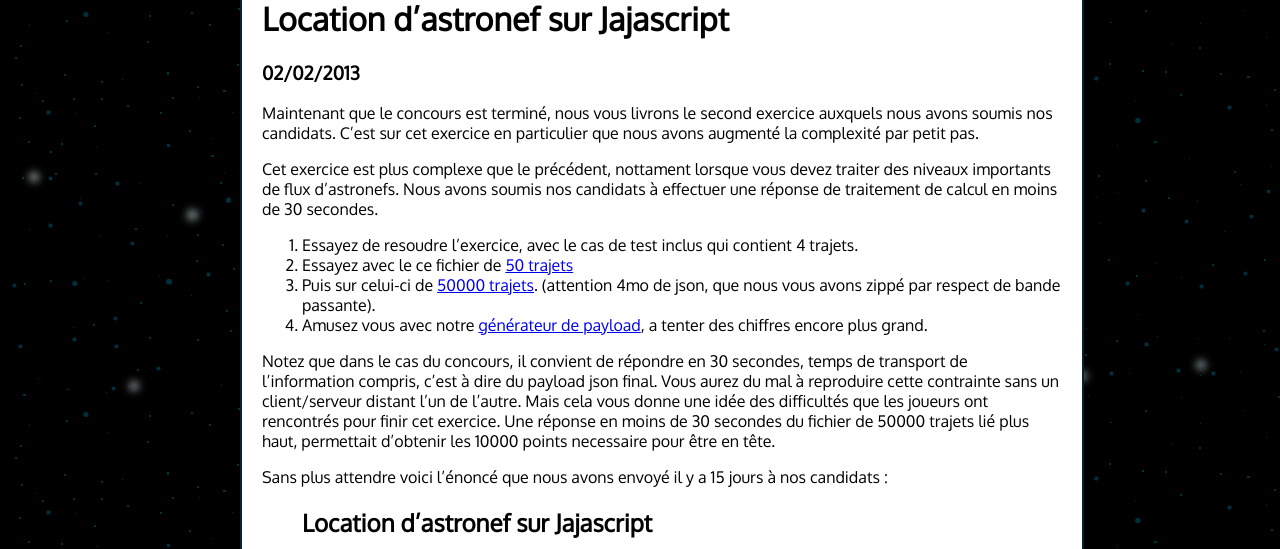
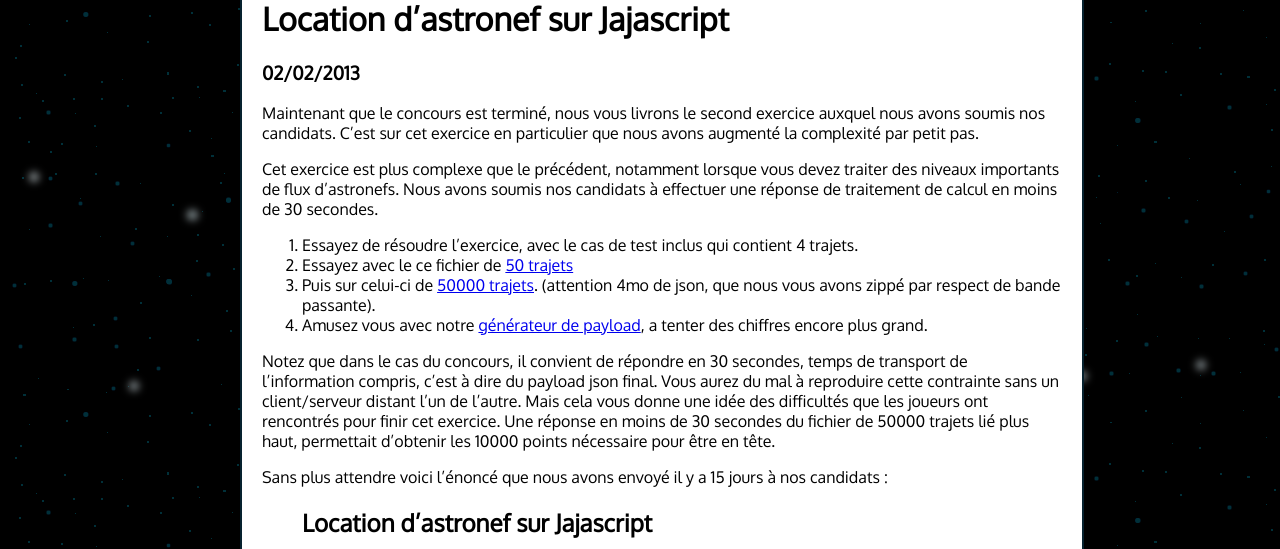
Before and after one commit to CodeStory/code-story-blog, a Jekyll site: the page built from _posts/2013-02-02-jajascript.markdown, in a window 1280 px wide. Shown: the part 245-794 px from the top of the page. Built offline with Jekyll 4.4.1, drawn with Linux system fonts in a browser that asks for light colours; comment, search, counter and statistics services are not loaded.

Commit message:
Corrections

```diff
--- a/_posts/2013-02-02-jajascript.markdown
+++ b/_posts/2013-02-02-jajascript.markdown
@@ -6,16 +6,16 @@ badge: fatty
 category: post
 ---
 
-Maintenant que le concours est terminé, nous vous livrons le second exercice auxquels nous avons soumis nos candidats. C'est sur cet exercice en particulier que nous avons augmenté la complexité par petit pas.
+Maintenant que le concours est terminé, nous vous livrons le second exercice auxquel nous avons soumis nos candidats. C'est sur cet exercice en particulier que nous avons augmenté la complexité par petit pas.
 
-Cet exercice est plus complexe que le précédent, nottament lorsque vous devez traiter des niveaux importants de flux d'astronefs. Nous avons soumis nos candidats à effectuer une réponse de traitement de calcul en moins de 30 secondes.
+Cet exercice est plus complexe que le précédent, notamment lorsque vous devez traiter des niveaux importants de flux d'astronefs. Nous avons soumis nos candidats à effectuer une réponse de traitement de calcul en moins de 30 secondes.
 
-1. Essayez de resoudre l'exercice, avec le cas de test inclus qui contient 4 trajets.
+1. Essayez de résoudre l'exercice, avec le cas de test inclus qui contient 4 trajets.
 2. Essayez avec le ce fichier de [50 trajets](http://code-story.net/data/jajascript-50.zip)
 3. Puis sur celui-ci de [50000 trajets](http://code-story.net/data/jajascript-10k.zip). (attention 4mo de json, que nous vous avons zippé par respect de bande passante).
 4. Amusez vous avec notre [générateur de payload](https://github.com/CodeStory/jajascript-generator), a tenter des chiffres encore plus grand.
 
-Notez que dans le cas du concours, il convient de répondre en 30 secondes, temps de transport de l'information compris, c'est à dire du payload json final. Vous aurez du mal à reproduire cette contrainte sans un client/serveur distant l'un de l'autre. Mais cela vous donne une idée des difficultés que les joueurs ont rencontrés pour finir cet exercice. Une réponse en moins de 30 secondes du fichier de 50000 trajets lié plus haut, permettait d'obtenir les 10000 points necessaire pour être en tête.
+Notez que dans le cas du concours, il convient de répondre en 30 secondes, temps de transport de l'information compris, c'est à dire du payload json final. Vous aurez du mal à reproduire cette contrainte sans un client/serveur distant l'un de l'autre. Mais cela vous donne une idée des difficultés que les joueurs ont rencontrés pour finir cet exercice. Une réponse en moins de 30 secondes du fichier de 50000 trajets lié plus haut, permettait d'obtenir les 10000 points nécessaire pour être en tête.
 
 Sans plus attendre voici l'énoncé que nous avons envoyé il y a 15 jours à nos candidats :
 
```
